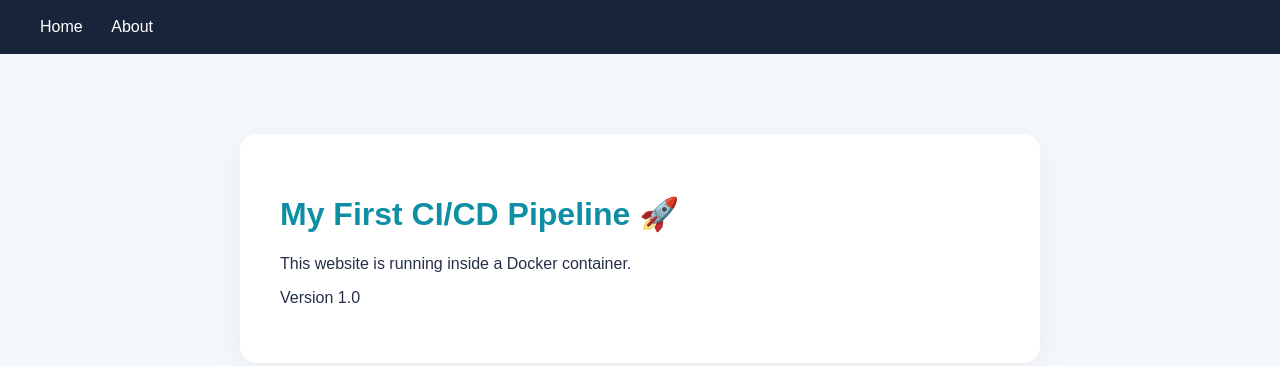
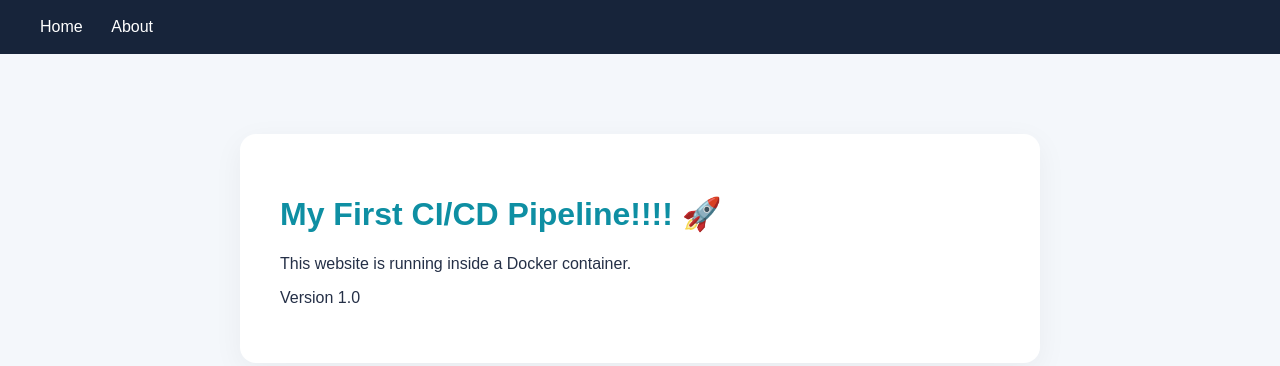
Before and after one commit to Berna-Thomas/cicd-practice, a plain HTML site: page index.html in a window 1280 px wide. Drawn offline with Linux system fonts and the light colour scheme.

```diff
--- a/index.html
+++ b/index.html
@@ -13,7 +13,7 @@
     </nav>
 
     <main>
-        <h1>My First CI/CD Pipeline 🚀</h1>
+        <h1>My First CI/CD Pipeline!!!! 🚀</h1>
         <p>This website is running inside a Docker container.</p>
         <p id="version">Version 1.0</p>
     </main>
```
Also changed, not shown: 1 other file.
